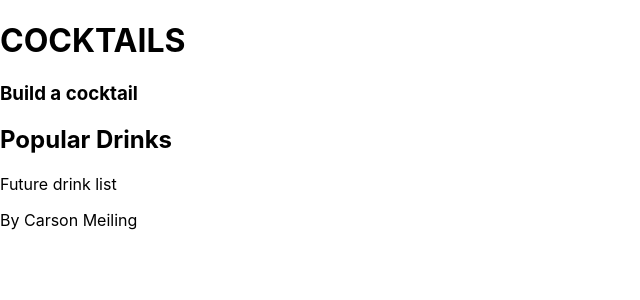
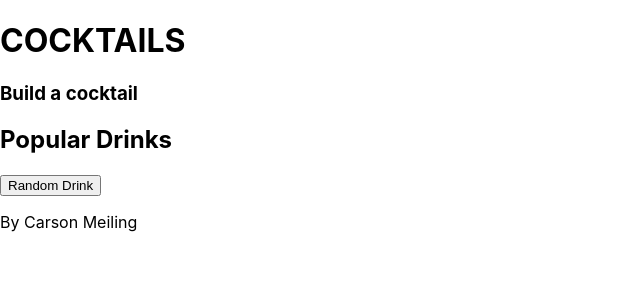
Before and after one commit to carsonmeiling/cocktail_builder, a React (Create React App) app: page / in a window 1280 px wide. Shown: the top 300 px of the page, without its empty margins (0-640 px from the left). Built offline with nearby package versions, Linux system fonts and the light colour scheme; no server answers.

Commit message:
put api call in function

```diff
--- a/src/App.js
+++ b/src/App.js
@@ -12,7 +12,7 @@ function App() {
       <body>
         <h3>Build a cocktail</h3>
         <h2>Popular Drinks</h2>
-        <PopularCocktails />
+          <PopularCocktails />
       </body>
       <footer>
         <p>By Carson Meiling</p>
--- a/src/components/popularCocktails/PopularCocktails.js
+++ b/src/components/popularCocktails/PopularCocktails.js
@@ -1,4 +1,4 @@
-import React, { useState } from 'react';
+import React, { useState, useEffect } from 'react';
 import axios from 'axios';
 
 
@@ -6,21 +6,24 @@ const PopularCocktails  = () => {
 
   const[cocktails, setCocktails] = useState({});
 
+  const randomDrink = () => {
+
+
     axios.get("https://www.thecocktaildb.com/api/json/v1/1/random.php", {
-
     })
     .then(res => {
       console.log(res);
       setCocktails(res)
-    debugger
+
     })
     .catch(err => {
       console.error(err);
     });
+  }
 
   return(
     <div>
-      <p>Future drink list</p>
+      <button onClick={randomDrink}>Random Drink</button>
     </div>
   )
 }
```
Lines whose indentation alone changed are shown as unchanged.
